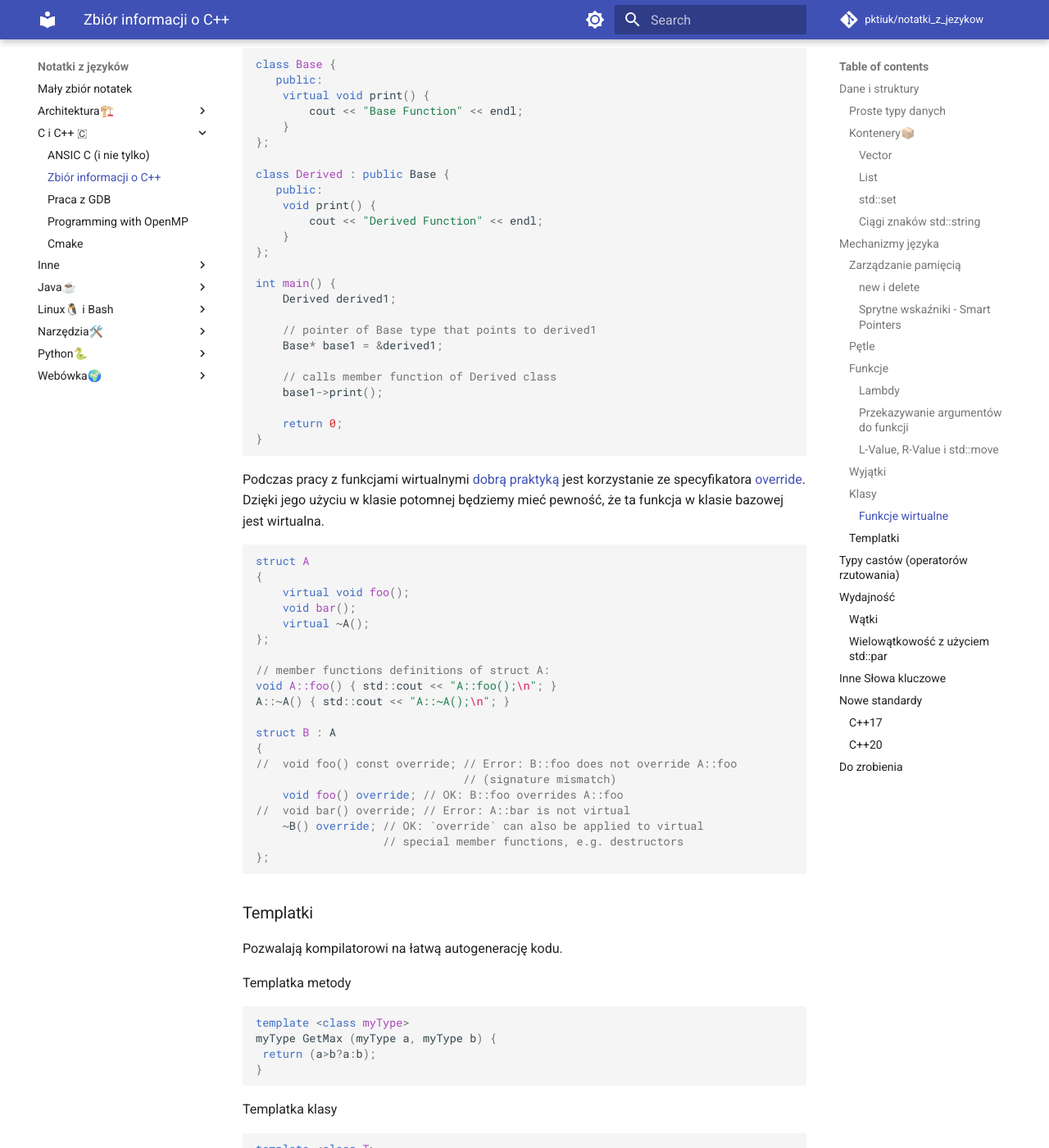
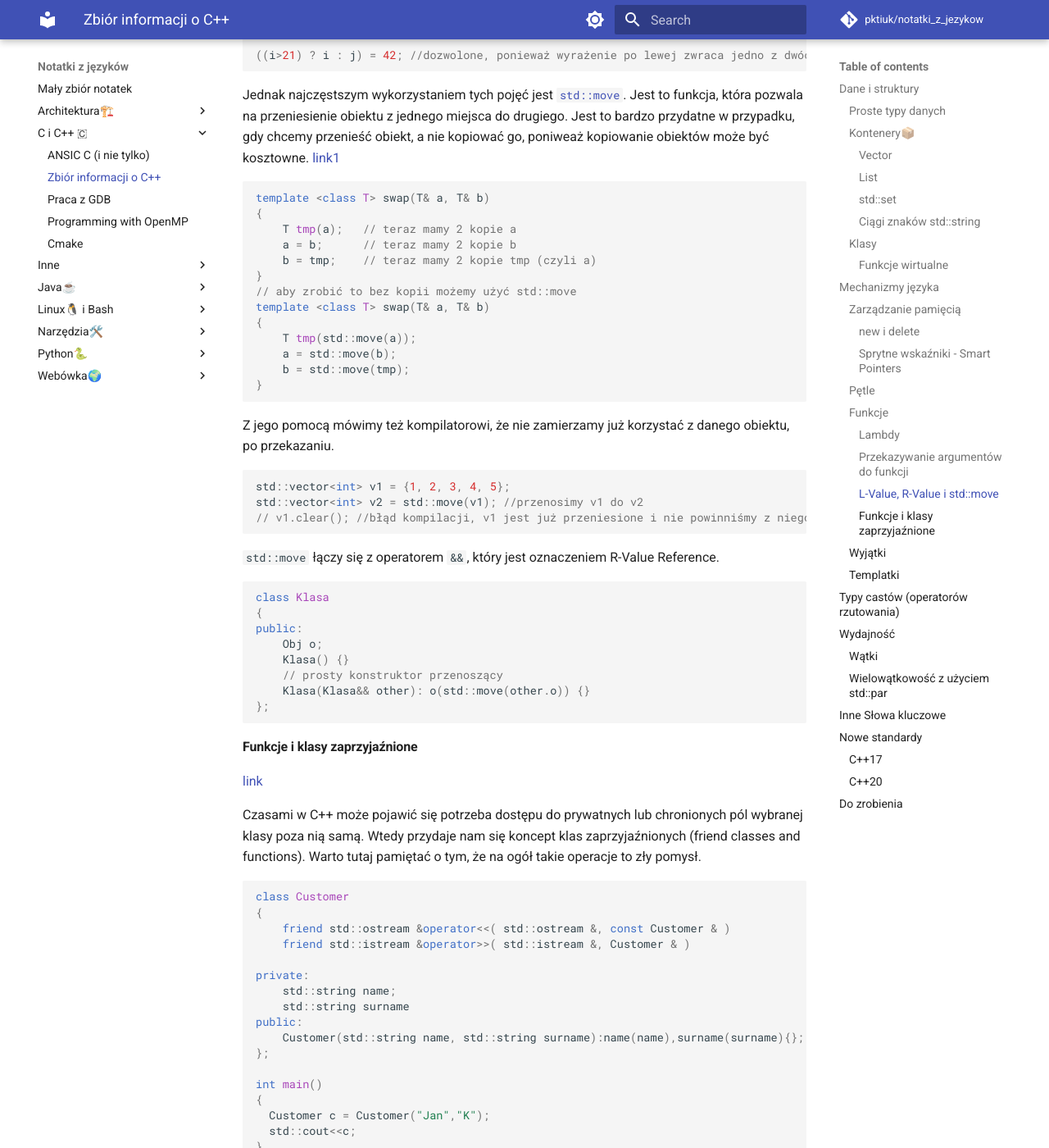
Before and after one commit to pktiuk/notatki_z_jezykow, an MkDocs documentation site: the page built from docs/C i C++ 🇨/1_cpp.md, in a window 1280 px wide and 1400 px high, scrolled down 11737 px. Shown: the whole window at 82% size. Built offline with MkDocs 1.6.1 and Material for MkDocs 9.7.7, drawn with Linux system fonts in a browser that asks for light colours; comment, search, counter and statistics services are not loaded; some of the changed text lies outside the part shown.

Commit message:
Friends and classes

````diff
--- a/docs/C i C++ 🇨/1_cpp.md
+++ b/docs/C i C++ 🇨/1_cpp.md
@@ -169,6 +169,97 @@
   std::string s = "Hello, World!";
   assert(s.find("World") == 7);
   ```
+
+
+### Klasy
+
+Prosta przykładowa klasa w C++
+
+```cpp
+using namespace std;
+class User{
+    public:
+        // prosty konstruktor z domyślną wartością dla nazwiska
+        User(string name, string surname = "Kowal"):
+         name(name),surname(surname) // lista inicjalizacyjna
+        {
+          id = get_proper_id();
+        }
+    protected:
+        ///
+        int id;
+        int get_proper_id();
+    private:
+        string name;
+        string surname;
+        //Destruktor wołany podczas usuwania klasy
+        ~User();
+};
+```
+
+#### Funkcje wirtualne
+
+są oznaczane za pomocą słowa kluczowego `virtual`.
+
+```cpp
+class Base {
+   public:
+    virtual void print() {
+        cout << "Base Function" << endl;
+    }
+};
+
+class Derived : public Base {
+   public:
+    void print() {
+        cout << "Derived Function" << endl;
+    }
+};
+
+int main() {
+    Derived derived1;
+
+    // pointer of Base type that points to derived1
+    Base* base1 = &derived1;
+
+    // calls member function of Derived class
+    base1->print();
+
+    return 0;
+}
+```
+
+Podczas pracy z funkcjami wirtualnymi [dobrą praktyką](https://stackoverflow.com/questions/39932391/should-i-use-virtual-override-or-both-keywords) jest korzystanie ze specyfikatora [override](https://en.cppreference.com/w/cpp/language/override).
+Dzięki jego użyciu w klasie potomnej będziemy mieć pewność, że ta funkcja w klasie bazowej jest wirtualna.
+
+```cpp
+struct A
+{
+    virtual void foo();
+    void bar();
+    virtual ~A();
+};
+
+// member functions definitions of struct A:
+void A::foo() { std::cout << "A::foo();\n"; }
+A::~A() { std::cout << "A::~A();\n"; }
+
+struct B : A
+{
+//  void foo() const override; // Error: B::foo does not override A::foo
+                               // (signature mismatch)
+    void foo() override; // OK: B::foo overrides A::foo
+//  void bar() override; // Error: A::bar is not virtual
+    ~B() override; // OK: `override` can also be applied to virtual
+                   // special member functions, e.g. destructors
+};
+```
+
+Kiedy chcemy jakiś abstrakcyjny interfejs możemy wymusić na klasach potomnych implementację zaznaczając brak implementacji w interfejsie:
+
+```cpp
+virtual int getValue() = 0;
+```
 
 ## Mechanizmy języka
 
@@ -481,6 +572,33 @@
 };
 ```
 
+#### Funkcje i klasy zaprzyjaźnione
+
+[link](https://www.geeksforgeeks.org/cpp/friend-class-function-cpp/)
+
+Czasami w C++ może pojawić się potrzeba dostępu do prywatnych lub chronionych pól wybranej klasy poza nią samą. Wtedy przydaje nam się koncept klas zaprzyjaźnionych (friend classes and functions). Warto tutaj pamiętać o tym, że na ogół takie operacje to zły pomysł.
+
+```cpp
+class Customer
+{
+    friend std::ostream &operator<<( std::ostream &, const Customer & )
+    friend std::istream &operator>>( std::istream &, Customer & )
+
+private:
+    std::string name;
+    std::string surname
+public:
+    Customer(std::string name, std::string surname):name(name),surname(surname){};
+};
+
+int main()
+{
+  Customer c = Customer("Jan","K");
+  std::cout<<c;
+}
+```
+
+
 ### Wyjątki
 
 Wyjątki służą do niesekwencyjnego przekazania sterowania, kiedy pojawi się jakiś nieoczywisty problem. W C++ wyjątki są rzucane za pomocą słowa kluczowego `throw`, a łapane za pomocą bloku `try-catch`.
@@ -512,66 +630,6 @@
   catch (const Exception& e) //przechwytuje przez referencję
   //catch(Exception e) //tworzy lokalną kopię
   ```
-
-### Klasy
-
-#### Funkcje wirtualne
-
-są oznaczane za pomocą słowa kluczowego `virtual`.
-
-```cpp
-class Base {
-   public:
-    virtual void print() {
-        cout << "Base Function" << endl;
-    }
-};
-
-class Derived : public Base {
-   public:
-    void print() {
-        cout << "Derived Function" << endl;
-    }
-};
-
-int main() {
-    Derived derived1;
-
-    // pointer of Base type that points to derived1
-    Base* base1 = &derived1;
-
-    // calls member function of Derived class
-    base1->print();
-
-    return 0;
-}
-```
-
-Podczas pracy z funkcjami wirtualnymi [dobrą praktyką](https://stackoverflow.com/questions/39932391/should-i-use-virtual-override-or-both-keywords) jest korzystanie ze specyfikatora [override](https://en.cppreference.com/w/cpp/language/override).
-Dzięki jego użyciu w klasie potomnej będziemy mieć pewność, że ta funkcja w klasie bazowej jest wirtualna.
-
-```cpp
-struct A
-{
-    virtual void foo();
-    void bar();
-    virtual ~A();
-};
-
-// member functions definitions of struct A:
-void A::foo() { std::cout << "A::foo();\n"; }
-A::~A() { std::cout << "A::~A();\n"; }
-
-struct B : A
-{
-//  void foo() const override; // Error: B::foo does not override A::foo
-                               // (signature mismatch)
-    void foo() override; // OK: B::foo overrides A::foo
-//  void bar() override; // Error: A::bar is not virtual
-    ~B() override; // OK: `override` can also be applied to virtual
-                   // special member functions, e.g. destructors
-};
-```
 
 ### Templatki
 
````
